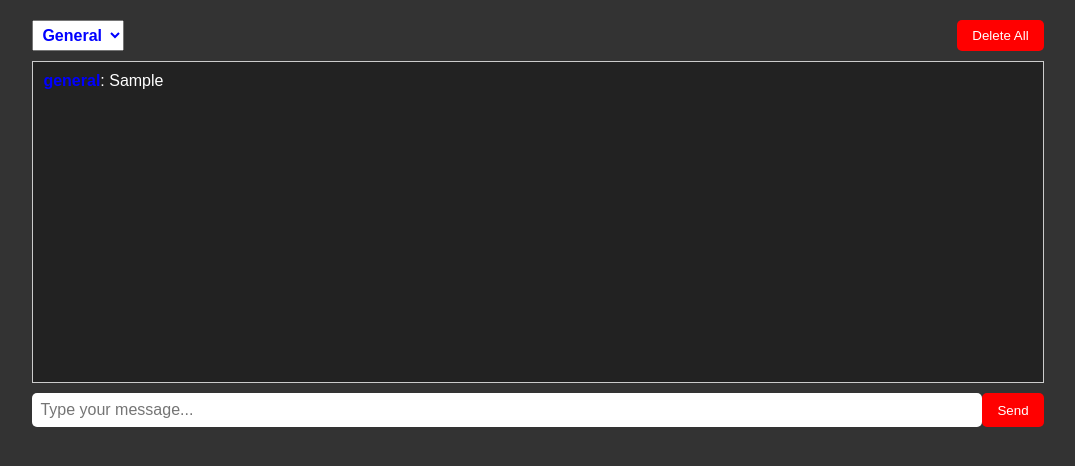
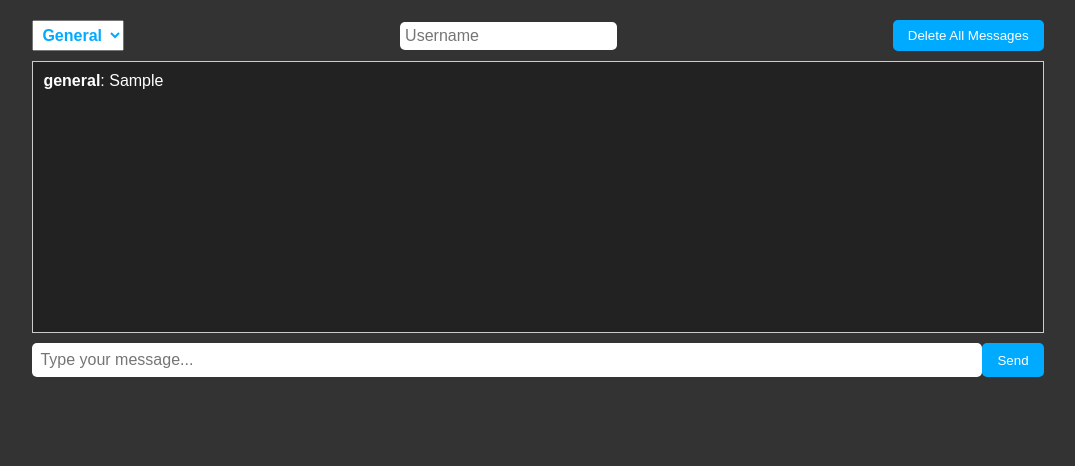
Before and after one commit to iamthebest456/sxzxsacxz, a plain HTML site: page index.html in a window 1280 px wide. Both pictures are taken after typing "Sample" into the empty fields and a click on the button "Send". Shown: the whole page, without its empty margins (102-1177 px from the left). Drawn offline with Linux system fonts and the light colour scheme.

Commit message:
Update index.html

```diff
--- a/index.html
+++ b/index.html
@@ -27,11 +27,18 @@
             padding: 5px;
             font-weight: bold;
             font-size: 16px;
-            color: #00f;
+            color: #00aaff; /* Lighter shade of blue */
+        }
+
+        #username-input {
+            padding: 5px;
+            border: none;
+            border-radius: 5px;
+            font-size: 16px;
         }
 
         .chat-box {
-            height: 300px;
+            height: 250px; /* Smaller message box */
             overflow-y: scroll;
             border: 1px solid #ccc;
             padding: 10px;
@@ -54,7 +61,7 @@
 
         #send-btn, #delete-all-btn {
             padding: 8px 15px;
-            background-color: #f00;
+            background-color: #00aaff; /* Lighter shade of blue */
             border: none;
             border-radius: 5px;
             color: #fff;
@@ -62,7 +69,7 @@
         }
 
         #send-btn:hover, #delete-all-btn:hover {
-            background-color: #d00;
+            background-color: #0088cc; /* Darker shade of blue on hover */
         }
     </style>
 </head>
@@ -73,7 +80,8 @@
                 <option value="general">General</option>
                 <option value="games">Games</option>
             </select>
-            <button id="delete-all-btn">Delete All</button>
+            <input type="text" id="username-input" placeholder="Username"> <!-- Added username input -->
+            <button id="delete-all-btn">Delete All Messages</button>
         </div>
         <div class="chat-box" id="chat-box"></div>
         <div class="input-box">
@@ -88,6 +96,7 @@
             const messageInput = document.getElementById("message-input");
             const sendBtn = document.getElementById("send-btn");
             const deleteAllBtn = document.getElementById("delete-all-btn");
+            const usernameInput = document.getElementById("username-input"); // Added username input
 
             sendBtn.addEventListener("click", sendMessage);
             messageInput.addEventListener("keypress", function(e) {
@@ -102,15 +111,19 @@
 
             function sendMessage() {
                 const message = messageInput.value.trim();
+                const server = serverSelect.value;
+                const username = usernameInput.value.trim() || server; // Use provided username or server name
                 if (message !== "") {
-                    const server = serverSelect.value;
-                    const username = "<span style='font-weight: bold; color: #00f; font-family: sans-serif;'>" + server + "</span>";
                     const messageElement = "<div><strong>" + username + "</strong>: " + message + "</div>";
                     chatBox.innerHTML += messageElement;
                     messageInput.value = "";
                     chatBox.scrollTop = chatBox.scrollHeight;
                 }
             }
+
+            serverSelect.addEventListener("change", function() {
+                chatBox.innerHTML = ""; // Clear chat box when changing servers
+            });
         });
     </script>
 </body>
```
